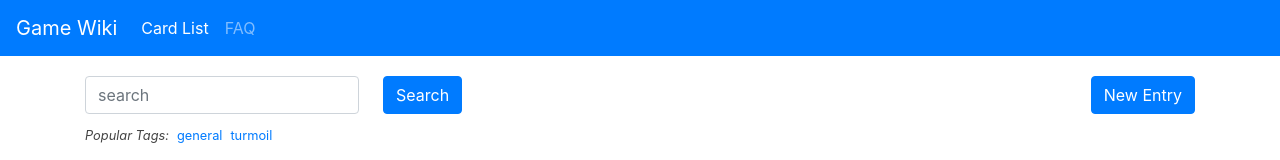
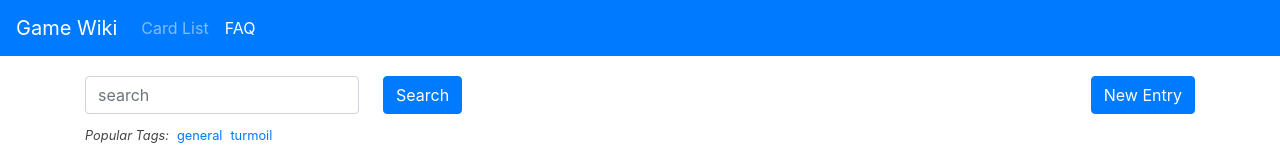
Before and after one commit to ryanechternacht/game-wiki, a Vue app: page /faq in a window 1280 px wide. Shown: the top 160 px of the page. Built offline with nearby package versions, Linux system fonts and the light colour scheme; what vue-lodash would draw is missing.

Commit message:
Update the layout to set the active link to faq on load when appropriate

```diff
--- a/src/App.vue
+++ b/src/App.vue
@@ -20,10 +20,8 @@
 
 <script>
 export default {
-  data() {
-    return {
-      area: "card-list"
-    };
+  created() {
+    this.updateCurrentArea();
   },
   watch: {
     $route: "updateCurrentArea"
```
